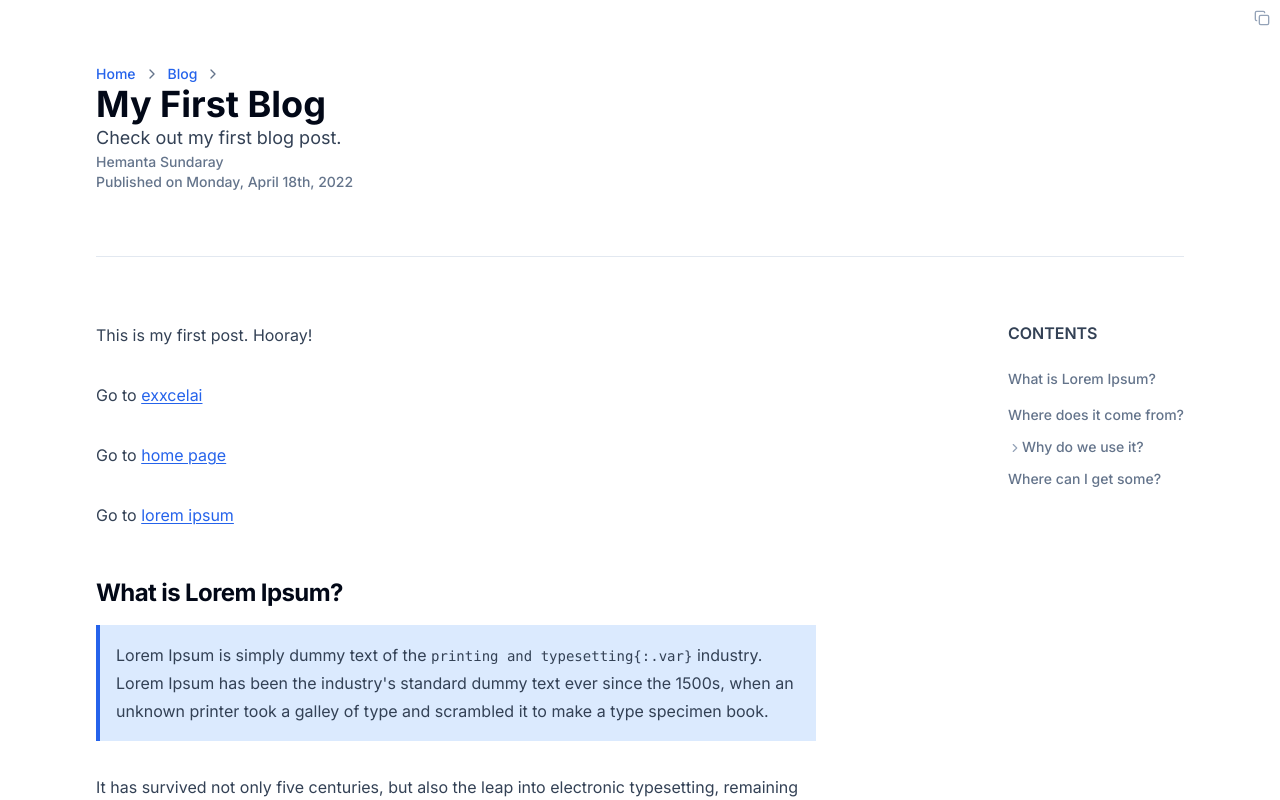
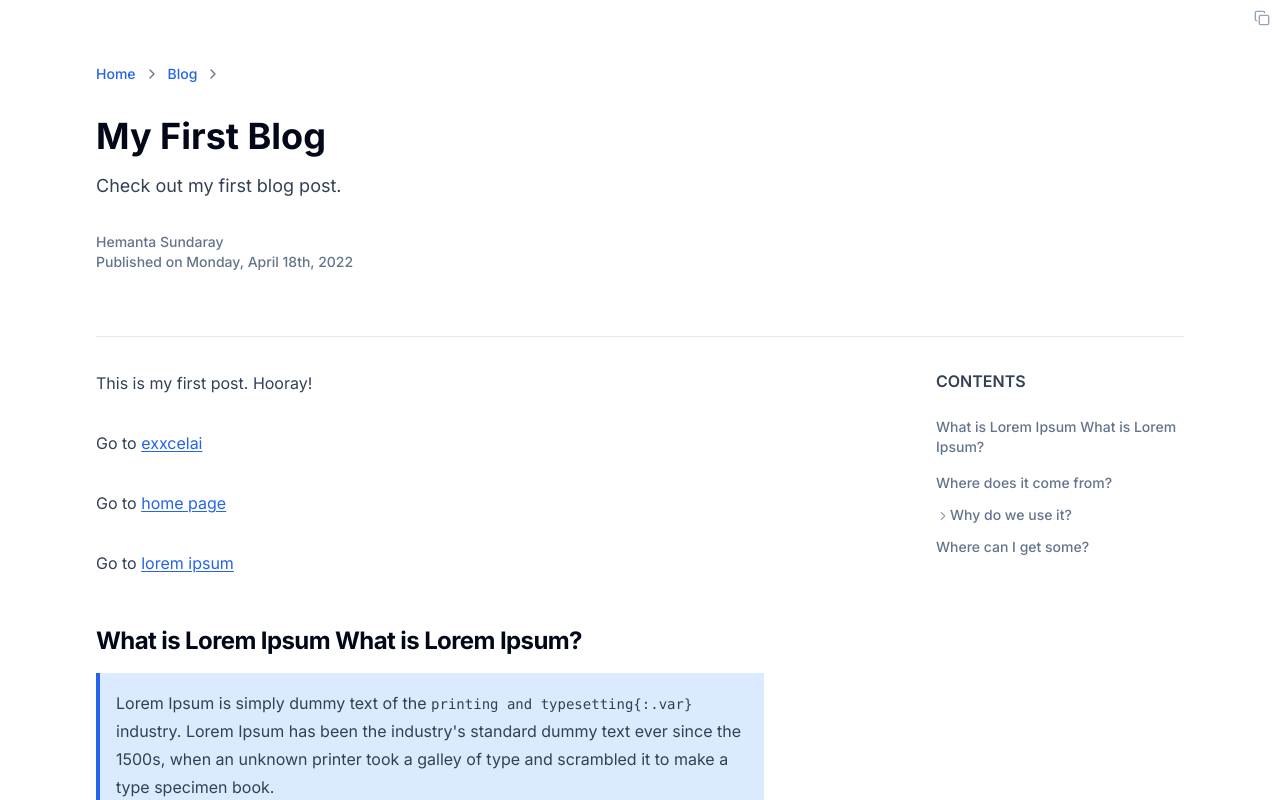
Before and after one commit to sundaray/hemantasundaray, a Next.js app: page /blog/first-post in a window 1280 px wide. Shown: the top 800 px of the page. Built offline with nearby package versions, Linux system fonts and the light colour scheme.

Commit message:
layout converted to grid

```diff
--- a/app/blog/(posts)/first-post/page.mdx
+++ b/app/blog/(posts)/first-post/page.mdx
@@ -20,7 +20,7 @@ Go to [home page](/)
 
 Go to [lorem ipsum](#what-is-lorem-ipsum)
 
-## What is Lorem Ipsum?
+## What is Lorem Ipsum What is Lorem Ipsum?
 
 <Note>
 Lorem Ipsum is simply dummy text of the `printing and typesetting{:.var}` industry. Lorem Ipsum has been the industry's standard dummy text ever since the 1500s, when an unknown printer took a galley of type and scrambled it to make a type specimen book.
--- a/components/blog-post-layout.tsx
+++ b/components/blog-post-layout.tsx
@@ -14,15 +14,13 @@ type BlogPostLayoutProps = {
 };
 
 export function BlogPostLayout({ children, frontmatter }: BlogPostLayoutProps) {
-  console.log("Frontmatter: ", frontmatter);
-
   const { title, description, author, publishedAt, updatedAt, tags } =
     frontmatter;
 
   return (
-    <div className="container flex max-w-6xl flex-col gap-16">
-      <header className="border-b py-16">
-        <div className="flex items-center gap-2 text-sm font-medium">
+    <div className="grid-cols-16 container grid max-w-6xl gap-8">
+      <header className="col-span-full border-b py-16">
+        <div className="mb-8 flex items-center gap-2 text-sm font-medium">
           <Link
             href="/"
             className="text-primary hover:underline hover:underline-offset-4"
@@ -38,8 +36,10 @@ export function BlogPostLayout({ children, frontmatter }: BlogPostLayoutProps) {
           </Link>
           <Icons.chevronRight className="size-4 text-muted-foreground" />
         </div>
-        <h1 className="text-balance text-3xl font-bold lg:text-4xl">{title}</h1>
-        <p className="text-lg text-slate-700">{description}</p>
+        <h1 className="mb-4 text-balance text-3xl font-bold lg:text-4xl">
+          {title}
+        </h1>
+        <p className="mb-8 text-lg text-slate-700">{description}</p>
         <div className="flex items-center gap-4">
           {/* <Image
             src={Avatar}
@@ -52,8 +52,8 @@ export function BlogPostLayout({ children, frontmatter }: BlogPostLayoutProps) {
           </div>
         </div>
       </header>
-      <section className="flex justify-center gap-8 lg:justify-between">
-        <article className="prose max-w-[720px]">
+      <section className="col-span-full grid grid-cols-subgrid gap-8">
+        <article className="prose col-span-full lg:col-span-10">
           {children}
           <div className="mb-4 flex items-center gap-2">
             <Icons.tags className="size-5 text-slate-700" />
@@ -75,7 +75,7 @@ export function BlogPostLayout({ children, frontmatter }: BlogPostLayoutProps) {
             </p>
           )}
         </article>
-        <aside className="sticky top-24 hidden max-w-[250px] self-start lg:block">
+        <aside className="sticky top-24 col-span-full col-start-13 hidden max-w-[250px] self-start lg:block">
           <TOC />
         </aside>
       </section>
--- a/tailwind.config.ts
+++ b/tailwind.config.ts
@@ -1,13 +1,13 @@
-import type { Config } from "tailwindcss"
+import type { Config } from "tailwindcss";
 
 const config = {
   darkMode: ["class"],
   content: [
-    './pages/**/*.{ts,tsx}',
-    './components/**/*.{ts,tsx}',
-    './app/**/*.{ts,tsx}',
-    './src/**/*.{ts,tsx}',
-	],
+    "./pages/**/*.{ts,tsx}",
+    "./components/**/*.{ts,tsx}",
+    "./app/**/*.{ts,tsx}",
+    "./src/**/*.{ts,tsx}",
+  ],
   prefix: "",
   theme: {
     container: {
@@ -18,6 +18,9 @@ const config = {
       },
     },
     extend: {
+      gridTemplateColumns: {
+        "16": "repeat(16, minmax(0, 1fr))",
+      },
       colors: {
         border: "hsl(var(--border))",
         input: "hsl(var(--input))",
@@ -75,6 +78,6 @@ const config = {
     },
   },
   plugins: [require("tailwindcss-animate")],
-} satisfies Config
+} satisfies Config;
 
-export default config
+export default config;
```
